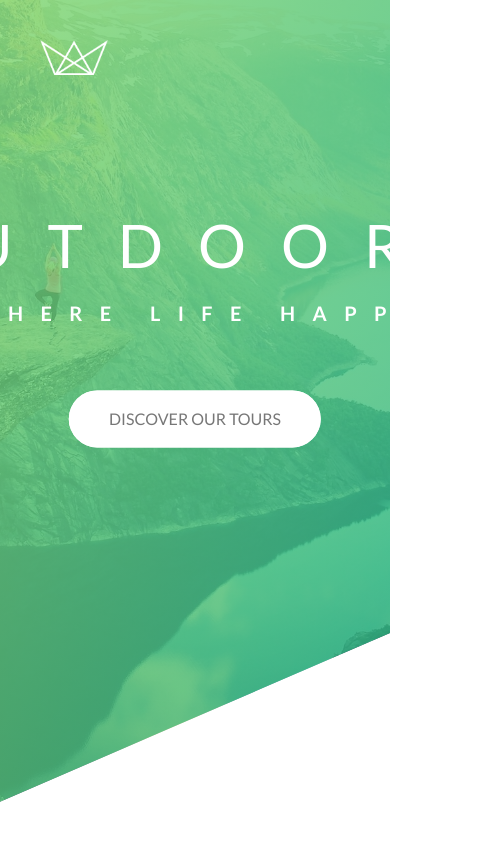
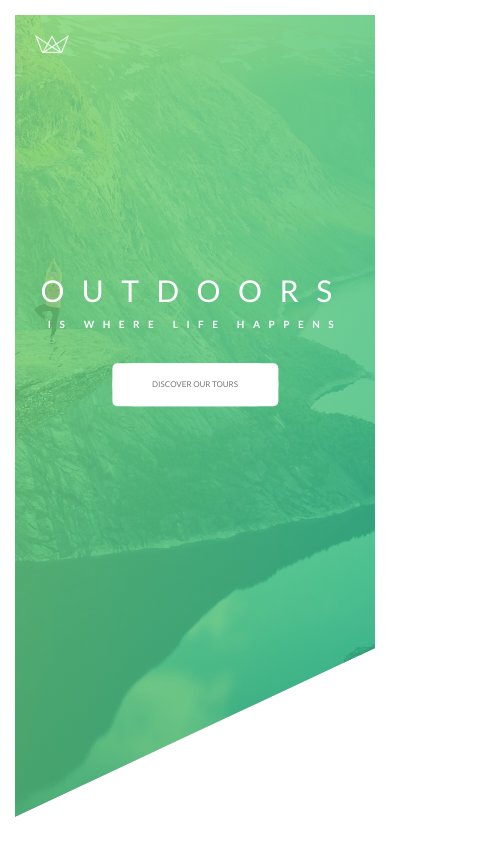
Before and after one commit to tylergasperlin/outdoors, a plain HTML site: page index.html in a window 390 px wide. Shown: the whole page, 504 px wide, since content can reach past the window. Drawn offline with Linux system fonts and the light colour scheme.

Commit message:
replace pixels with rem and add inheritance

```diff
--- a/css/style.css
+++ b/css/style.css
@@ -1,41 +1,62 @@
-* {
+/* applied to all by default to ensure we start with clean slate */
+/* include after and before so all pseduo elements take the margin padding and box sizing properties set here */
+*,
+*::after,
+*::before {
   margin: 0;
   padding: 0;
-    box-sizing: border-box;
+  /* box-sizing: border-box; */
+
+  /* automatically allow each box element to inherit. by default box does not inherit */
+  /* https://developer.mozilla.org/en-US/docs/Web/CSS/box-sizing */
+  /* see specs where inherited is listed as no */
+  box-sizing: inherit;
 }
 
+
+html {
+  /* 1 rem is 10 pixles now */
+  /* should set this on the html element so 1 rem is 10 px */
+  /* font-size: 10px; */
+
+  /* default font size is 16px
+  convert to percent so if user zooms in on page we will change the font size as well; */
+  font-size: 62.5%;
+}
+
+/* project specific font properties */
 body {
-    font-family: "Lato", sans-serif;
+  font-family: 'Lato', sans-serif;
   font-weight: 400;
-    font-weight: 16px;
-    line-height: 1.7 ;
-    color: #777
+  /* font-size: 16px; */
+  line-height: 1.7;
+  color: #777;
+  padding: 3rem;
 }
 
 .header {
   height: 95vh;
   background-image: linear-gradient(
       to right bottom,
-        rgba(126, 213, 111,0.8),
-        rgba(40, 180, 131, 0.8)),
+      rgba(126, 213, 111, 0.8),
+      rgba(40, 180, 131, 0.8)
+    ),
     url(../img/hero.jpg);
   background-size: cover;
   background-position: top;
   position: relative;
   /* https://bennettfeely.com/clippy/ */
-    clip-path: polygon(0 0, 100% 0%,100% 75vh, 0 100%);
+  clip-path: polygon(0 0, 100% 0%, 100% 75vh, 0 100%);
 }
 
-.logo-box{
+.logo-box {
   position: absolute;
-    top: 40px;
-    left: 40px;
-
-
+  top: 4rem;
+  left: 4rem;
 }
 
-.logo{
-    height: 35px;
+.logo {
+  height: 3.5rem;
 }
 
 /* apply a selector to logo box because logo was not working well */
@@ -49,30 +70,29 @@ body {
 /* transform translate is used to translate x and epsilon
 -50% shifts half of width of element to the left
 -50% shifts 50% of elements height to  the top */
-.text-box{
+.text-box {
   position: absolute;
   top: 40%;
   left: 50%;
   transform: translate(-50%, -50%);
   text-align: center;
-
 }
 
-.heading-primary{
+.heading-primary {
   color: white;
   text-transform: uppercase;
   /* this is a fix for a weird css bug where the class will move up slightly after complete
     to its final resting place */
   backface-visibility: hidden;
-    margin-bottom: 60px;
+  margin-bottom: 6rem;
 }
 
 /* span is in line element */
-.heading-primary-main{
+.heading-primary-main {
   display: block;
-    font-size: 60px;
+  font-size: 6rem;
   font-weight: 400;
-    letter-spacing: 35px;
+  letter-spacing: 3.5rem;
   animation-name: moveInLeft;
   animation-duration: 1s;
   /* these are built in functions that can be called on the class */
@@ -82,14 +102,15 @@ body {
   /* animation-iteration-count: 3; */
 }
 
-.heading-primary-sub{
+.heading-primary-sub {
   display: block;
-    font-size: 20px;
+  font-size: 2rem;
   font-weight: 700;
-    letter-spacing: 17.4px;
+  letter-spacing: 1.7rem;
   animation-name: moveInRight;
   animation-duration: 1s;
   animation-timing-function: ease-out;
+  /* 'animation moveInRight 1s ease-out 'would be the same as the above */
 }
 
 /* move in left to animatate classs */
@@ -98,8 +119,7 @@ body {
   0% {
     opacity: 0;
     /* transform: translateX(-100px) */
-        transform: translateX(-100px)
-
+    transform: translateX(-1rem);
   }
   /* can get some crazy stuff going on
     60% {
@@ -108,51 +128,47 @@ body {
 
   /* use 20 here to get it to go right of 0 (initial state) by 20 px */
   80% {
-        transform: translateX(10px)
-
+    transform: translateX(1rem);
   }
 
   /* translate 0 to get it to look as it is now without the transform applied */
-    100%{
+  100% {
     opacity: 1;
-        transform: translate(0)
+    transform: translate(0);
   }
 }
-
 
 /* move in left to animatate classs */
 @keyframes moveInRight {
   /* where the text will start on the beginning of the animation */
   0% {
     opacity: 0;
-        transform: translateX(100px)
+    transform: translateX(1rem);
   }
   /* use 20 here to get it to go right of 0 (initial state) by 20 px */
   80% {
-        transform: translateX(-10px)
-
+    transform: translateX(-1rem);
   }
 
   /* translate 0 to get it to look as it is now without the transform applied */
-    100%{
+  100% {
     opacity: 1;
-        transform: translate(0)
+    transform: translate(0);
   }
 }
-
 
 @keyframes moveInBottom {
   /* where the text will start on the beginning of the animation */
   0% {
     opacity: 0;
     /* epsilon is y axis from top to bottom */
-        transform: translateY(30px)
+    transform: translateY(3rem);
   }
 
   /* translate 0 to get it to look as it is now without the transform applied */
-    100%{
+  100% {
     opacity: 1;
-        transform: translate(0)
+    transform: translate(0);
   }
 }
 /*
@@ -161,52 +177,52 @@ command and select multiple places to select multiiple places to type */
 
 /* link is the pseudo class  */
 .btn:link,
-.btn:visited{
+.btn:visited {
   text-transform: uppercase;
   text-decoration: none;
   padding: 15px 40px;
   display: inline-block;
-    border-radius: 100px;
+  border-radius: 1rem;
 
   /* all properties will be animated */
   /* use short hand for duration of .2s  all .2s */
-    transition: all .2s;
+  transition: all 0.2s;
   position: relative;
+  font-size: 1.6rem;
 }
 
 .btn:hover {
-    transform: translateY(-3px);
+  transform: translateY(-3rem);
   /* this property takes a bunch of values 0 = offset x direction, 10 epsilon offset down, 20 blur shadow */
   /* rgba is black with .2 opacity: ; */
-    box-shadow: 0 10px 20px rgba(0, 0, 0, .2);
+  box-shadow: 0 1rem 2rem rgba(0, 0, 0, 0.2);
 }
 
 .btn:active {
   transform: translateY(-1px);
-    box-shadow: 0 5px 10px rgba(0, 0, 0, .2);
+  box-shadow: 0 0.5rem 1rem rgba(0, 0, 0, 0.2);
 }
 
-.btn-white{
+.btn-white {
   background-color: white;
-    color: #777
+  color: #777;
 }
 
-.btn::after{
+.btn::after {
   /* must speceify content and display. content can be blank if none but must be listed */
-    content: "";
+  content: '';
   display: inline-block;
   height: 100%;
   width: 100%;
-    border-radius: 100px;
+  border-radius: 10rem;
   position: absolute;
   top: 0;
   left: 0;
   z-index: -1;
-    transition: all .4s;
-
+  transition: all 0.4s;
 }
 
-.btn-white::after{
+.btn-white::after {
   background-color: white;
 }
 
@@ -214,14 +230,34 @@ command and select multiple places to select multiiple places to type */
   transform: scaleX(1.4) scaleY(1.6);
   /* fade out */
   opacity: 0;
-
 }
 
-.btn-animated{
+.btn-animated {
   /* moveinbottom is the animation function */
   /* .5s duration ease out timing and .75 delay */
-    animation: moveInBottom .5s ease-out .75s;
+  animation: moveInBottom 0.5s ease-out 0.75s;
   /* makes it so the button does not get rendered in its original place  apply animations of 0% before animation runs*/
   /*ie move in bottom is applied before animation starts */
   animation-fill-mode: backwards;
 }
+
+@media (max-width: 800px) {
+  html {
+    font-size: 9px;
+  }
+}
+@media (max-width: 720px) {
+  html {
+    font-size: 7px;
+  }
+}
+@media (max-width: 420px) {
+  html {
+    font-size: 5px;
+  }
+}
+@media (max-width: 321px) {
+  html {
+    font-size: 4px;
+  }
+}
```
Lines whose indentation alone changed are shown as unchanged.
